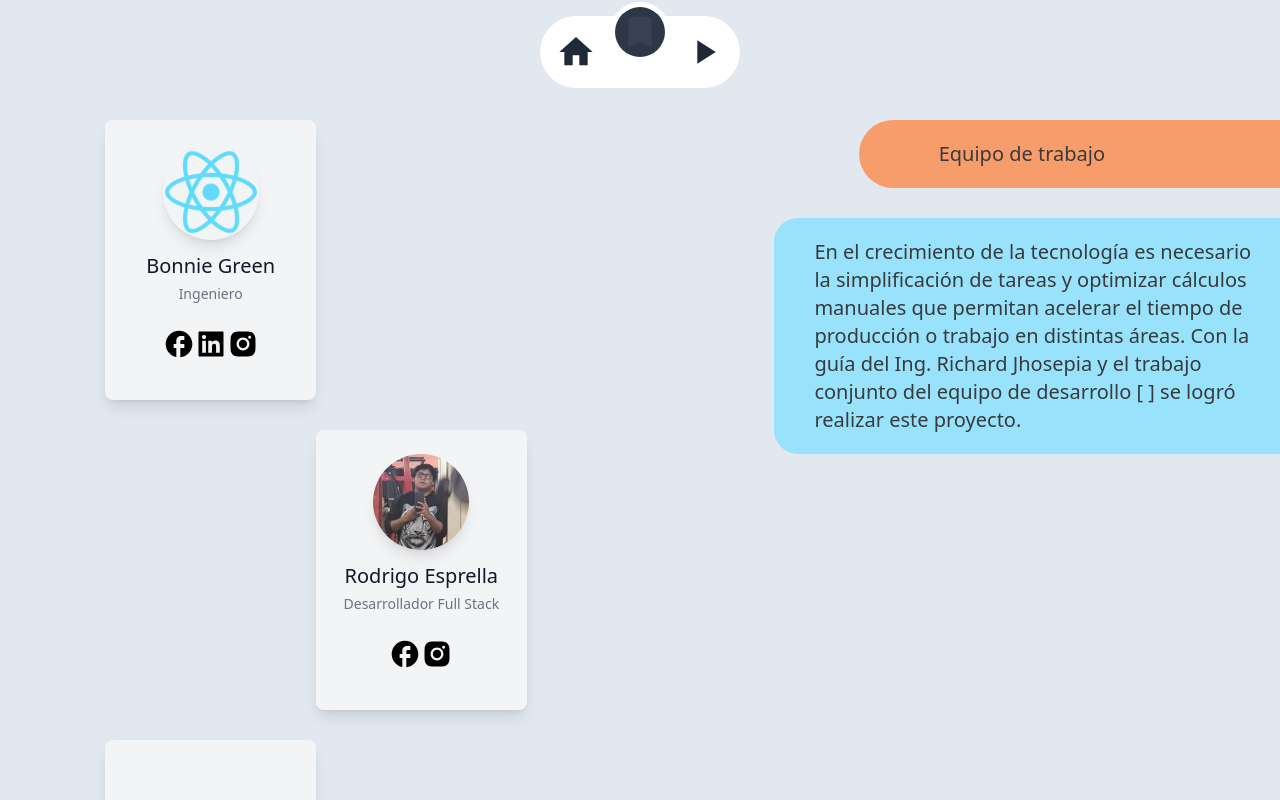
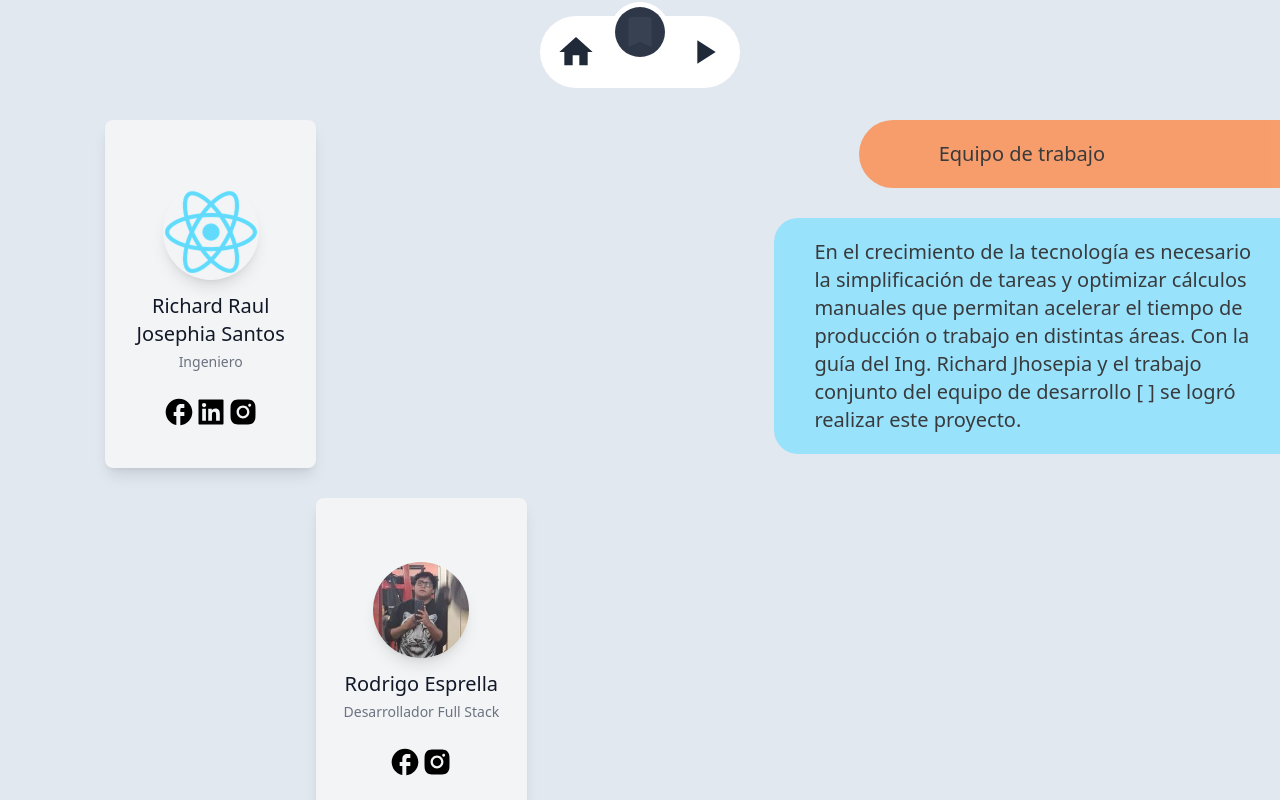
Before and after one commit to Hairax/work, a React (Create React App) app: page /about in a window 1280 px wide. Shown: the top 800 px of the page. Built offline with nearby package versions, Linux system fonts and the light colour scheme.

Commit message:
fix size

```diff
--- a/src/pages/About/About.js
+++ b/src/pages/About/About.js
@@ -12,13 +12,13 @@ function About() {
         <Header />
         <div className='text-2xl text-center gap-4 flex flex-row justify-center'>
           <div  className=" flex flex-col mt-4 text-xl w-1/2">
-            <div className='flex flex-row justify-center w-full'>
+            <div className='flex flex-row justify-center w-full '>
               <div className='w-1/6'></div>
               <div class="w-2/6 max-w-sm bg-gray-100 rounded-lg shadow-lg dark:border-gray-700 pt-6">
                 <div className='flex flex-row items-center justify-center'>
-                  <div class="flex flex-col items-center pb-10 pt-10x">
+                  <div class="flex flex-col items-center pb-10 pt-10">
                       <img class="w-24 h-24 mb-3 rounded-full shadow-lg" src={Logo} alt="logo imagen"/>
-                      <h5 class="mb-1 text-xl font-medium text-gray-900 dark:text-black">Bonnie Green</h5>
+                      <h5 class="mb-1 text-xl font-medium text-gray-900 dark:text-black">Richard Raul<br></br> Josephia Santos</h5>
                       <span class="text-sm text-gray-500 dark:text-gray-400">Ingeniero</span>
                       <div class="flex mt-4 md:mt-6">
                           <a href="#" class="inline-flex items-center ">
@@ -40,7 +40,7 @@ function About() {
               <div className='w-3/6'></div>
               <div class="w-2/6 max-w-sm bg-gray-100 rounded-lg shadow-lg dark:border-gray-700 pt-6">
                 <div className='flex flex-row items-center justify-center'>
-                  <div class="flex flex-col items-center pb-10 pt-10x">
+                  <div class="flex flex-col items-center pb-10 pt-10">
                     <div className="w-24 h-24 mb-3 rounded-full shadow-lg overflow-hidden">
                       <img className="w-full h-full object-cover" src={RodrigoE} alt="RodrigoEsprella"/>
                     </div>
```
